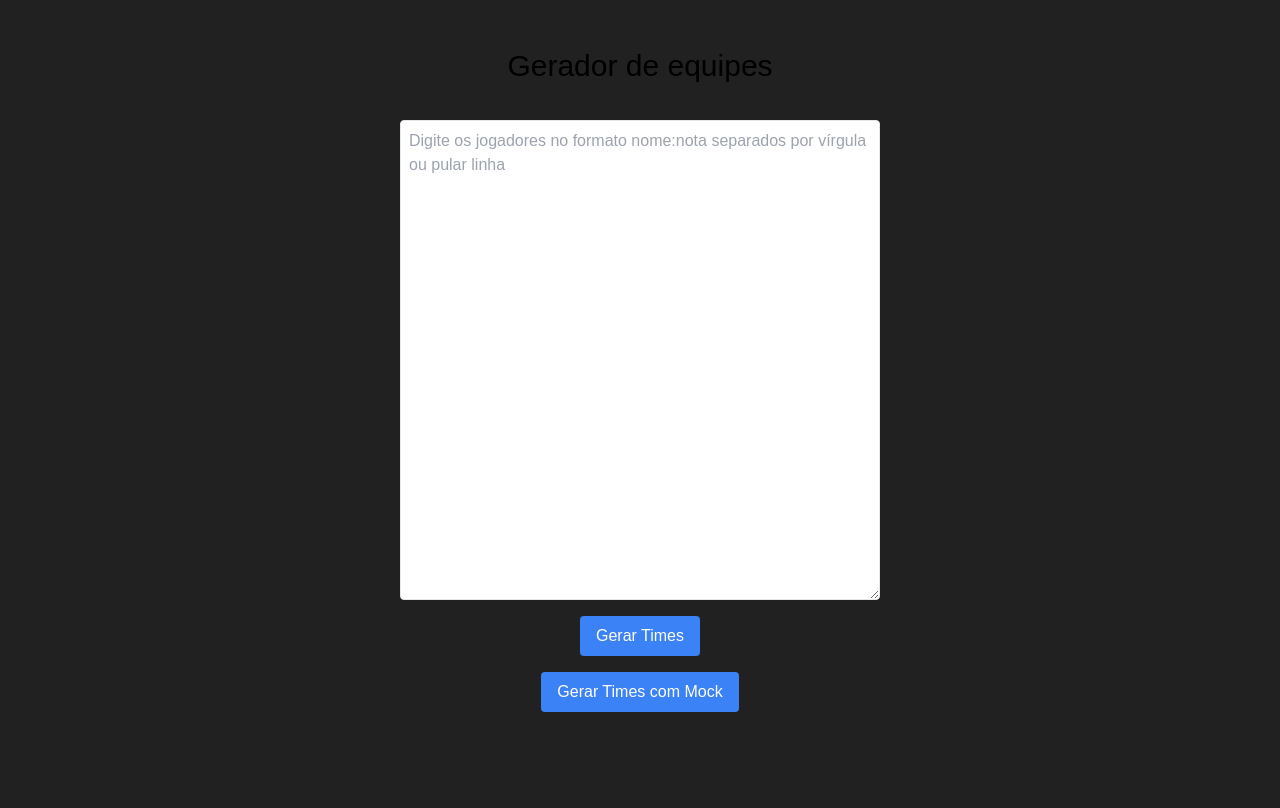
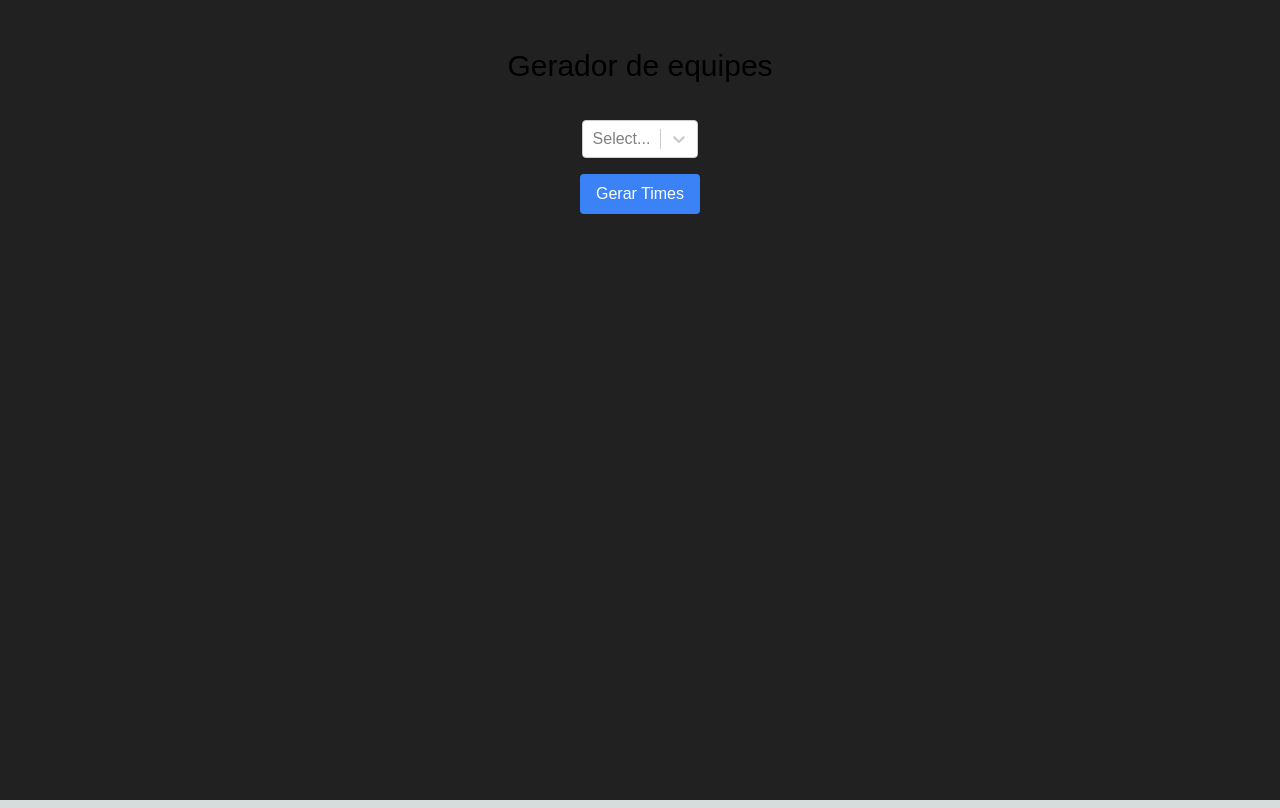
Before and after one commit to CelsoPereiraDev/pelego-mvp, a Next.js app: page / in a window 1280 px wide. Built offline with nearby package versions, Linux system fonts and the light colour scheme; a web font is replaced by a local one.

Commit message:
feat: substitute text area for Select

```diff
--- a/src/app/page.tsx
+++ b/src/app/page.tsx
@@ -4,9 +4,11 @@ import { useState } from "react";
 import { calculateTeamOverall, hillClimbing, Player, Team } from "@/utils/createTeam";
 import Field from "@/components/Field";
 import PlayerMock from "@/utils/mockPlayers";
+import Select from 'react-select'
 
 export default function Home() {
   const [teams, setTeams] = useState<Team[]>([]);
+  const [selectedPlayers, setSelectedPlayers] = useState<Player[]>([]);
   const [inputValue, setInputValue] = useState<string>("");
 
   const handleInputChange = (event: React.ChangeEvent<HTMLTextAreaElement>) => {
@@ -19,44 +21,28 @@ export default function Home() {
   };
 
   const handleGenerateTeams = () => {
-    const players: Player[] = inputValue
-      .split(/[\n,]/)
-      .map((entry) => {
-        const [name, overall] = entry.split(":").map((item) => item.trim());
-        return { name, overall: { overall:parseInt(overall) || 0 } };
-      });
-
-    const result = hillClimbing(players, 3, 5000);
+    const result = hillClimbing(selectedPlayers, 3, 5000);
     setTeams(result);
   };
 
   const data: Player[] = PlayerMock();
 
-
   return (
     <>
-      <div className="h-100% bg-[#212121] p-12">
+      <div className="h-screen bg-[#212121] p-12">
         <p className="text-3xl text-center mb-9">Gerador de equipes</p>
         <div className="flex flex-col gap-12 text-black  ">
           <div className="flex flex-col items-center space-y-4">
-            <textarea
-              className="p-2 border rounded min-h-[480px] min-w-[480px]"
-              placeholder="Digite os jogadores no formato nome:nota separados por vírgula ou pular linha"
-              rows={5}
-              value={inputValue}
-              onChange={handleInputChange}
+            <Select
+              isMulti
+              options={data}
+              value={selectedPlayers}
+              onChange={(selectedOptions: any) => setSelectedPlayers(selectedOptions)}
             />
             <button
               className="px-4 py-2 bg-blue-500 text-white rounded"
-              onClick={handleGenerateTeams}
-            >
+              onClick={handleGenerateTeams}>
               Gerar Times
-            </button>
-            <button
-              className="px-4 py-2 bg-blue-500 text-white rounded"
-              onClick={handleGenerateTeamsWithMock}
-            >
-              Gerar Times com Mock
             </button>
           </div>
           <div className="flex flex-row items-center space-x-2 w-full justify-around">
```
